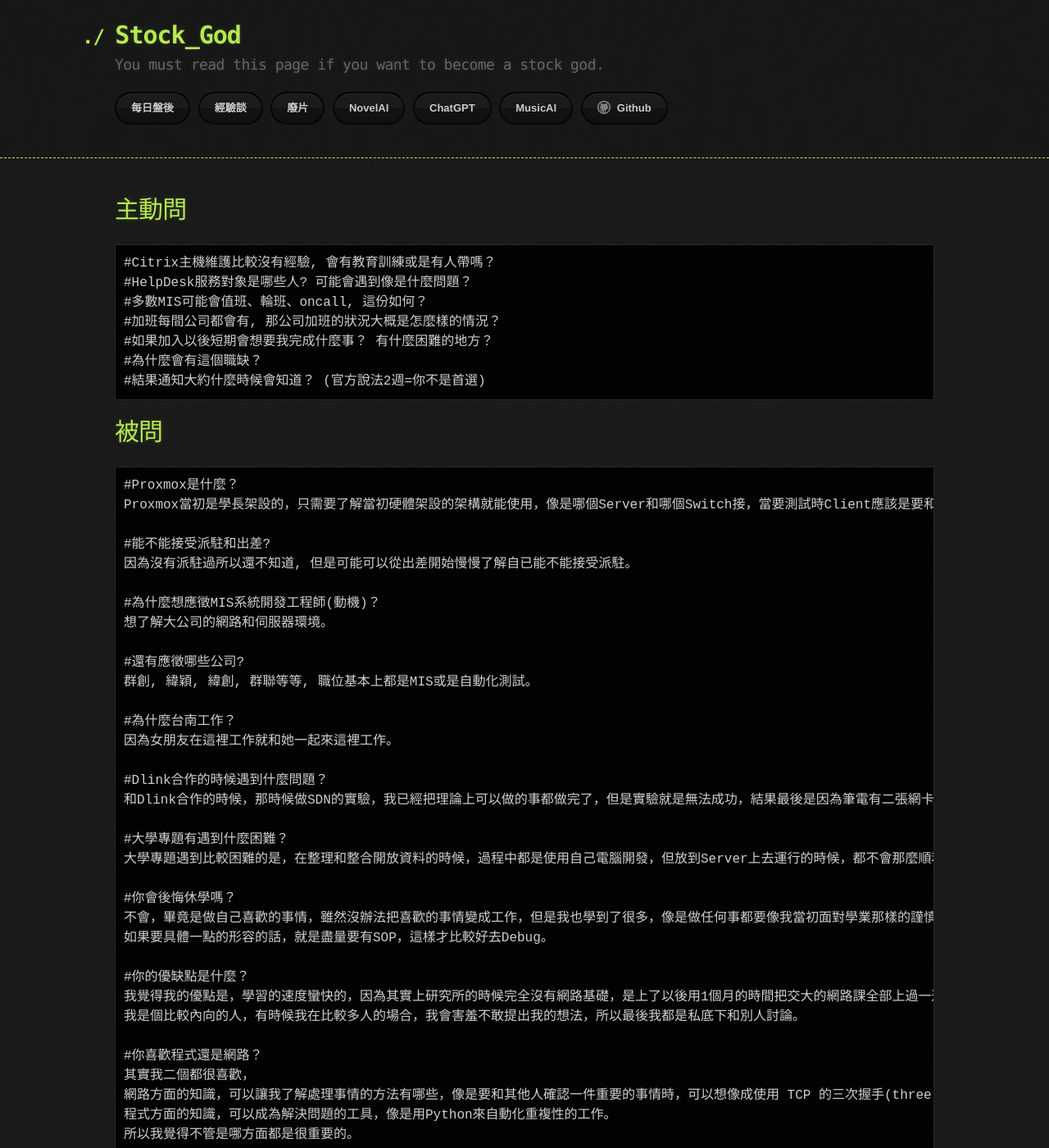
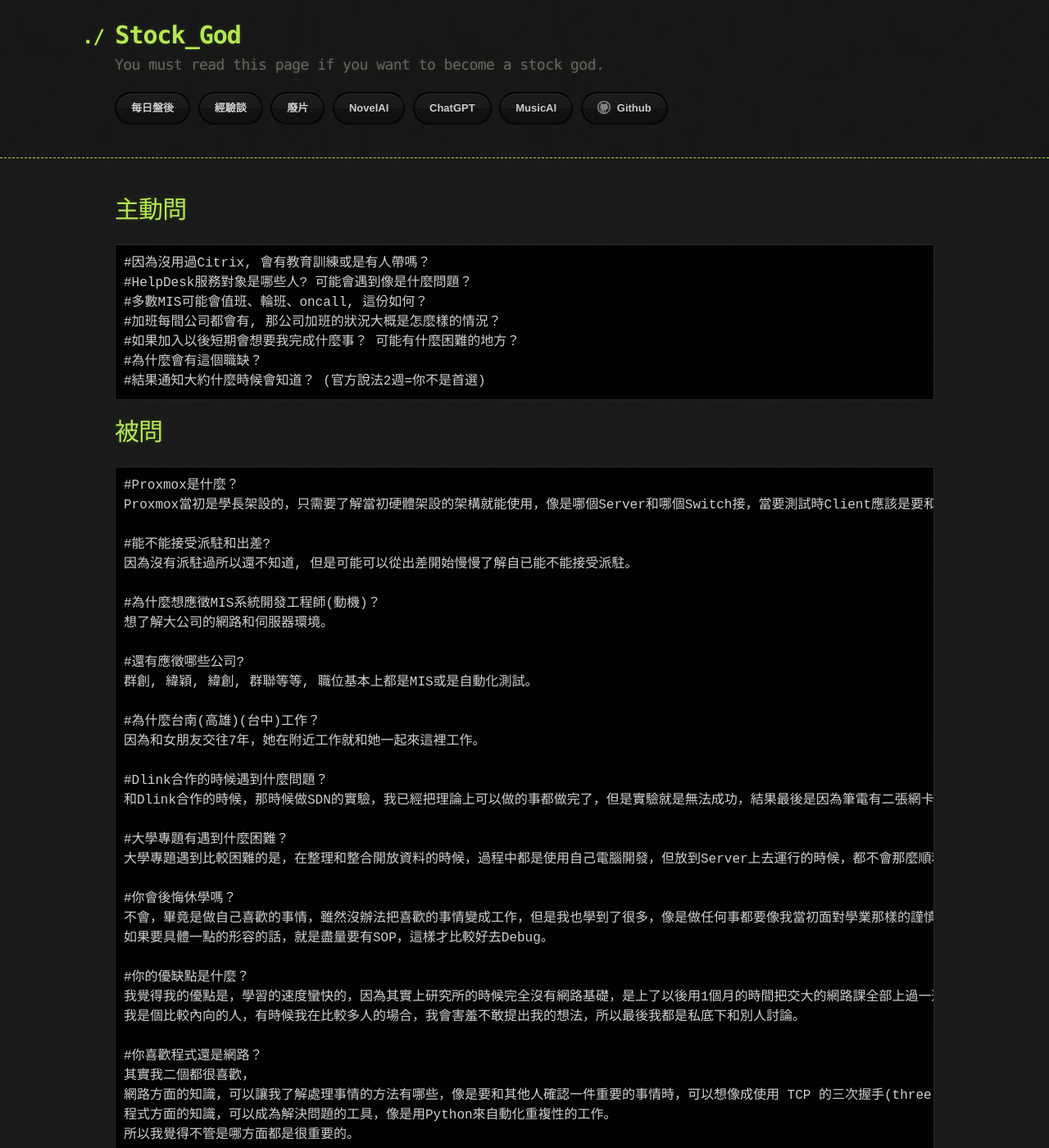
Before and after one commit to lepg5487/Stock_God, a Jekyll site: the page built from job.md, in a window 1280 px wide and 1400 px high. Shown: the whole window at 82% size. Built offline with Jekyll 4.4.1, drawn with Linux system fonts in a browser that asks for light colours; our own code applies the rules of GitHub Pages for plain Markdown files.

Commit message:
Update job.md

````diff
--- a/job.md
+++ b/job.md
@@ -3,11 +3,11 @@ layout: testlayouts
 ---
 # 主動問
 ```
-#Citrix主機維護比較沒有經驗, 會有教育訓練或是有人帶嗎？
+#因為沒用過Citrix, 會有教育訓練或是有人帶嗎？
 #HelpDesk服務對象是哪些人? 可能會遇到像是什麼問題？
 #多數MIS可能會值班、輪班、oncall, 這份如何？
 #加班每間公司都會有, 那公司加班的狀況大概是怎麼樣的情況？
-#如果加入以後短期會想要我完成什麼事？ 有什麼困難的地方？
+#如果加入以後短期會想要我完成什麼事？ 可能有什麼困難的地方？
 #為什麼會有這個職缺？
 #結果通知大約什麼時候會知道？ (官方說法2週=你不是首選)
 ```
@@ -26,8 +26,8 @@ Proxmox當初是學長架設的，只需要了解當初硬體架設的架構就
 #還有應徵哪些公司?
 群創, 緯穎, 緯創, 群聯等等, 職位基本上都是MIS或是自動化測試。
 
-#為什麼台南工作？
-因為女朋友在這裡工作就和她一起來這裡工作。
+#為什麼台南(高雄)(台中)工作？
+因為和女朋友交往7年，她在附近工作就和她一起來這裡工作。
 
 #Dlink合作的時候遇到什麼問題？
 和Dlink合作的時候，那時候做SDN的實驗，我已經把理論上可以做的事都做完了，但是實驗就是無法成功，結果最後是因為筆電有二張網卡，一個是WiFi的一個是有線網路，封包全部都往有連上網路的WiFi那張網卡送，造成整個實驗失敗。
````
